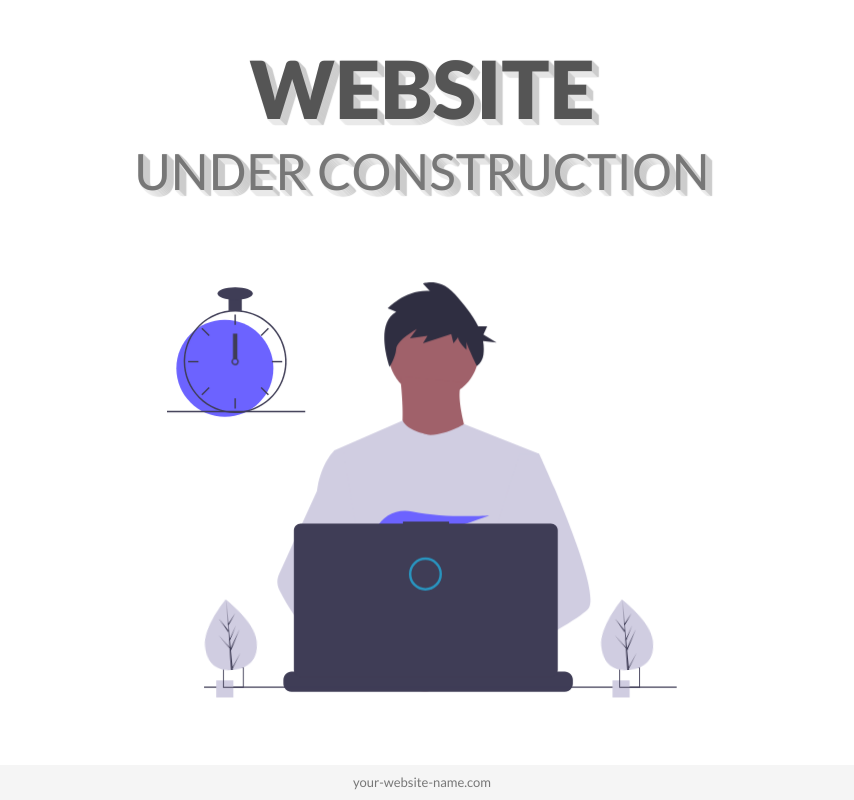
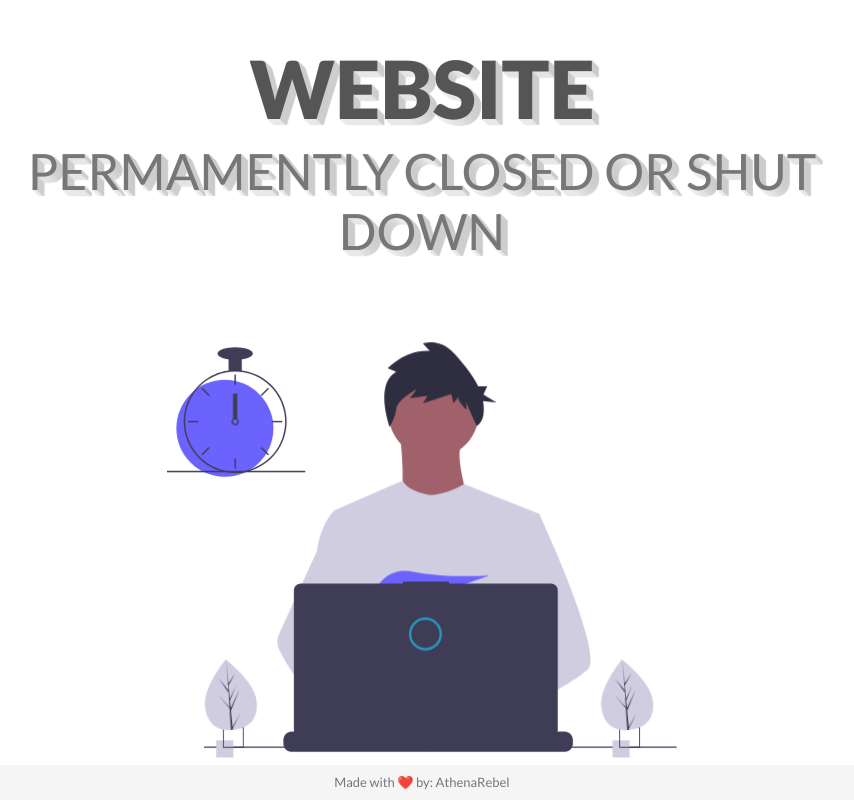
Before and after one commit to AthenaRebel01/website-closed, a plain HTML site: page index.html in a window 1280 px wide. Shown: the whole page, without its empty margins (218-1072 px from the left). Drawn offline with nearby package versions, Linux system fonts and the light colour scheme.

Commit message:
Update index.html

```diff
--- a/index.html
+++ b/index.html
@@ -29,7 +29,7 @@
       <div class="row justify-content-center">
         <div class="col-md-10 main-title">
           <h1>Website</h1>
-          <h2>under construction</h2>
+          <h2>Permamently closed or shut down</h2>
         </div>
       </div>
       <div class="row align-items-center">
@@ -249,7 +249,7 @@
     </div>
       <footer class="footer">
         <div class="container text-center">
-          <span>your-website-name.com</span>
+          <span><p>Made with ❤️ by: AthenaRebel</p></span>
         </div>
       </footer>
 
```
